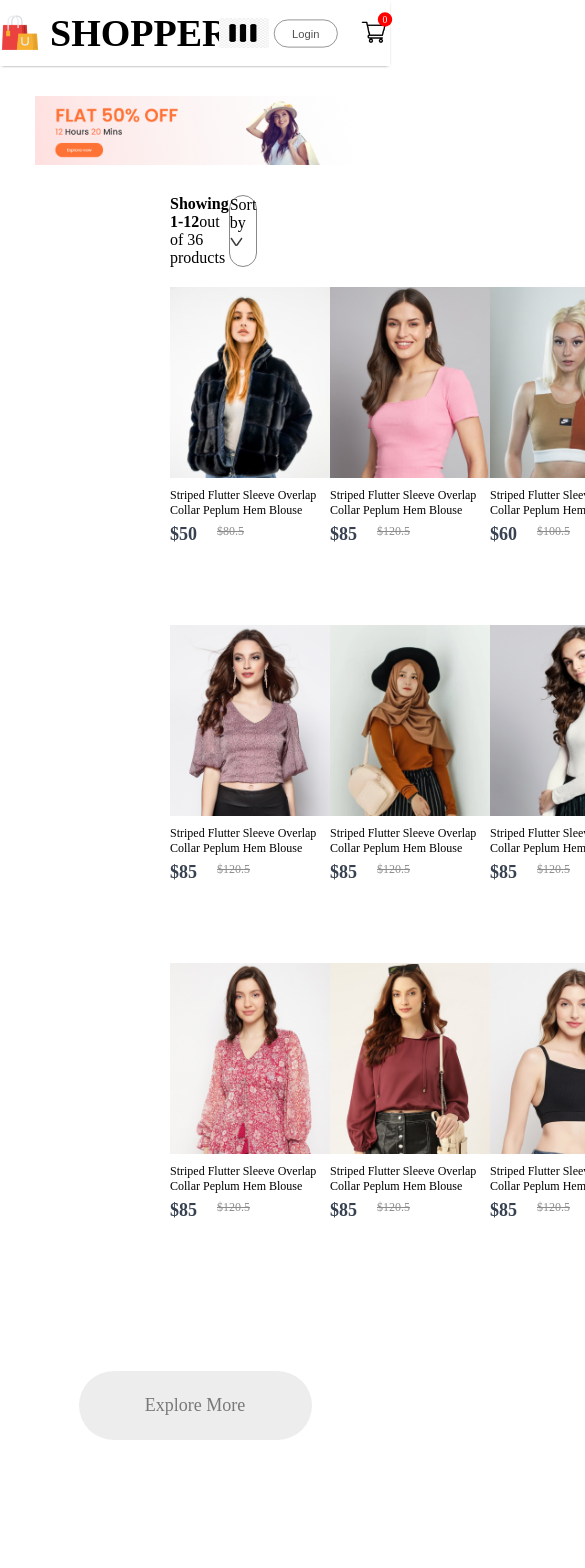
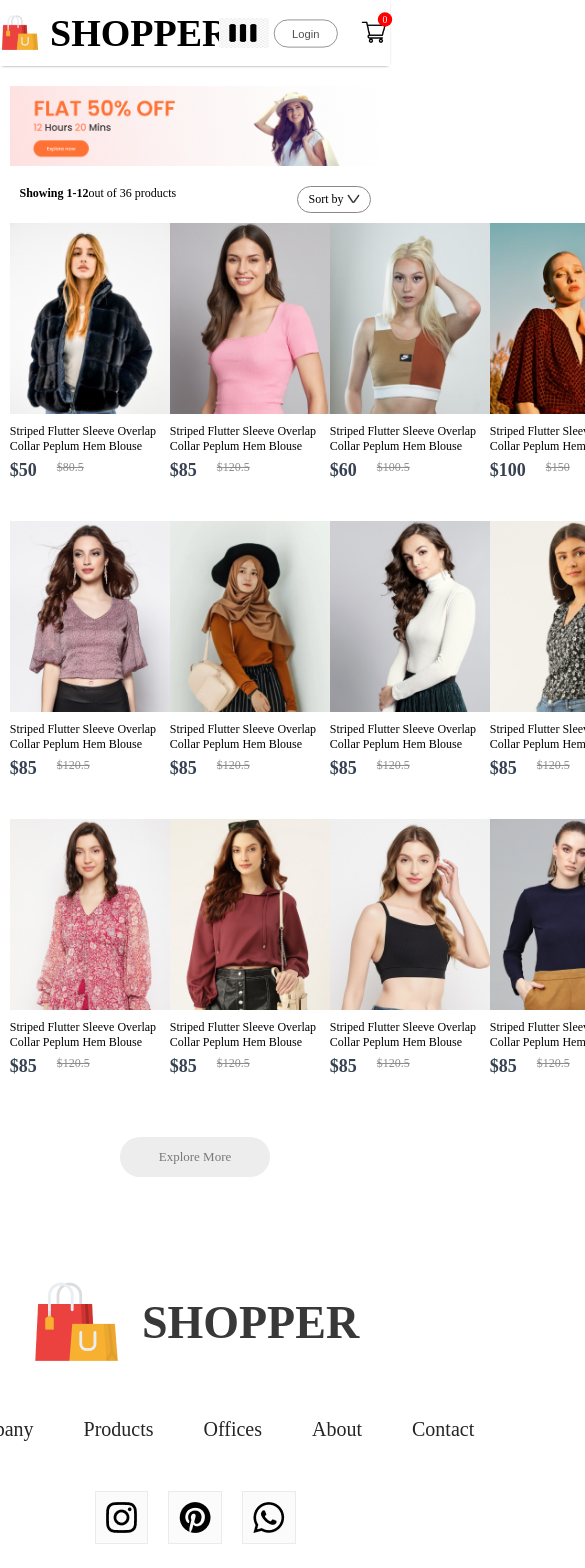
Before and after one commit to manojshrestha003/E-commerce, a React (Create React App) app: page /womens in a window 390 px wide. Shown: the top 1568 px of the page, 585 px wide, since content can reach past the window. Built offline with nearby package versions, Linux system fonts and the light colour scheme; the HTML template or start-up script is replaced by a standard one.

Commit message:
updation on css to make resposnsive

```diff
--- a/src/components/Breadcrums/Breadcrum.css
+++ b/src/components/Breadcrums/Breadcrum.css
@@ -8,3 +8,27 @@
     margin: 60px 170px;
     text-transform: capitalize;
 }
+@media(max-width:1280px){
+    .breadcrum{
+        margin: 30px 50px;
+        font-size: 14px;
+    }
+}
+@media(max-width:1024px){
+    .breadcrum{
+        margin: 30px 30px;
+        font-size: 13px;
+    }
+}
+@media(max-width:800px){
+    .breadcrum{
+        margin: 30px 10px;
+        font-size: 12px;
+    }
+}
+@media(max-width:500px){
+    .breadcrum{
+
+        font-size: 10px;
+    }
+}
--- a/src/components/Pages/CSS/LoginSignup.css
+++ b/src/components/Pages/CSS/LoginSignup.css
@@ -62,3 +62,55 @@
     font-size: 18px;
     font-weight: 600;
 }
+@media(max-width:1280px){
+    .loginSignup{
+        padding-top: 50px;
+    }
+    .login-container{
+        width: auto;
+        max-width: 500px;
+        max-height: 500px;
+    }
+    .login-container h1{
+        margin: 10px 0px;
+    }
+    .loginSignup-feilds{
+        gap: 20px;
+        margin-top: 20px;
+    }
+    .loginSignup-feilds input{
+        height: 65px;
+        width: 93%;
+    }
+    .login-container button{
+        width: 100%;
+    }
+    .loginSignup-login{
+        font-size: 16px;
+
+    }
+    .loginSignup-aggr{
+        font-size: 14px;
+        gap: 10px;
+    }
+}
+
+@media(max-width:800px){
+    .login-container{
+        padding: 20px 30px;
+
+    }
+    .login-container h1{
+        font-size: 24px;
+    }
+    .loginSignup-feilds{
+        margin-top: 30px;
+    }
+    .loginSignup-feilds input{
+        height: 50px;
+    }
+    .login-container button{
+        height: 50px;
+        font-size: 16px;
+    }
+}
--- a/src/components/Pages/CSS/ShopCategory.css
+++ b/src/components/Pages/CSS/ShopCategory.css
@@ -38,3 +38,55 @@
     font-weight: 500;
 
 }
+@media(max-width:1280px){
+    .shopCategory-banner{
+        margin: 20px auto;
+        width: 90%;
+    }
+    .shopcategory-inedexSort{
+        width: 90%;
+        margin: auto;
+    }
+    .shopCategory-sort{
+        padding: 5px 10px;
+        font-size: 12px;
+    }
+    .shopcategory-inedexSort p{
+        font-size: 12px;
+    }
+    .shopCategory-products{
+        width: 90%;
+        margin: 10px auto;
+        row-gap: 40px;
+    }
+    .shopCategory-products .item{
+        margin: auto;
+    }
+    .shopCategory-loadMore{
+        margin: 100px auto;
+        width: 200px;
+        height: 60px;
+        font-size: 16px;
+    }
+}
+
+@media(max-width:800px){
+    .shopCategory-banner{
+        width: 95%;
+    }
+    .shopCategory-products{
+        width: 95%;
+    }
+    .shopCategory-loadMore{
+        margin: 60px auto;
+        width: 150px;
+        height: 40px;
+        font-size: 13px;
+    }
+}
+
+@media(max-with:500px){
+    .shopCategory-products{
+        grid-template-columns: 1fr 1fr;
+    }
+}
--- a/src/components/ProductDisplay/ProductDisplay.css
+++ b/src/components/ProductDisplay/ProductDisplay.css
@@ -94,3 +94,40 @@
 .productDisplay-right-category span{
     font-weight: 600;
 }
+
+@media(max-width:1280px){
+    .product-display{
+        margin: 0px 60px;
+    }
+    .productDisplay-left{
+        gap: 10px;
+    }
+    .productDisplayImage-list{
+        gap: 10px;
+    }
+    .productDisplayImage-list img{
+        height: 120px;
+    }
+    .productDisplay-main-img{
+        width: auto;
+        height: 510px;
+    }
+    .prodectDisplay-right{
+        margin: 0px 30px;
+    }
+    .prodectDisplay-right h1{
+        font-size: 22px;
+    }
+    .productdisplay-right-star{
+        gap: 3px;
+        font-size: 13px;
+    }
+    .product-display-right-prices{
+        margin: 10px 0px;
+        font-size: 18px;
+    }
+    .product-display-right-size h1{
+        margin-top: 20px ;
+        font-size: 20px;
+    }
+}
```
